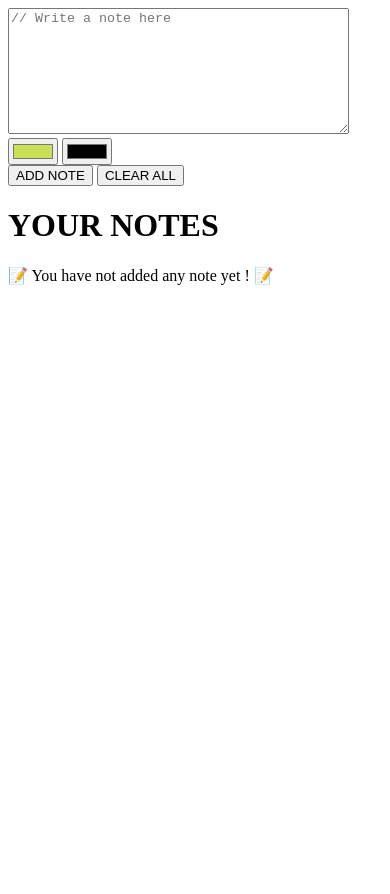
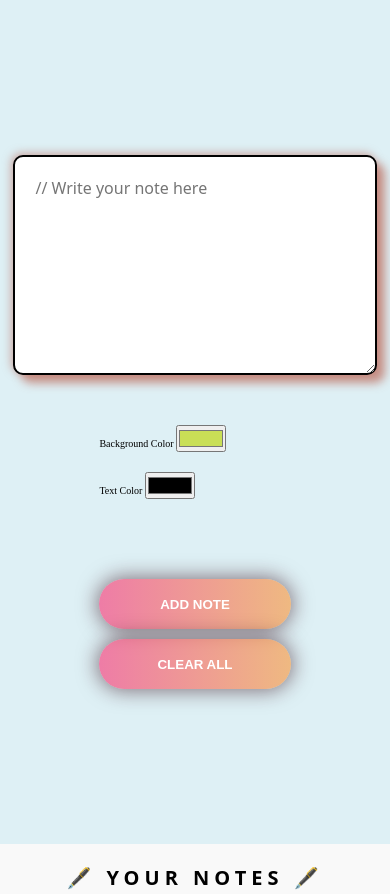
Before and after one commit to vivek4nag/Sticky-Notes, a plain HTML site: page index.html in a window 390 px wide. Shown: the top 894 px of the page. Before the commit the page ends 844 px from the top, so only its background shows below. Drawn offline with Linux system fonts and the light colour scheme; a web font is replaced by a local one.

Commit message:
project done

```diff
--- a/index.html
+++ b/index.html
@@ -1,44 +1,37 @@
 <!DOCTYPE html>
 <html lang="en">
+
 <head>
     <meta charset="UTF-8" />
     <meta name="viewport" content="width=device-width, initial-scale=1.0" />
     <link rel="stylesheet" href="styles.css" />
     <title>Sticky Notes</title>
 </head>
+
 <body>
-    <div id="container">
-      <div id="left">
-        <div id="input-part">
-          <textarea
-            name="input"
-            id="textArea"
-            placeholder="// Write a note here"
-            rows="8"
-            cols="40"
-          ></textarea>
-          <input
-            type="color"
-            name="bcgColor"
-            id="bcg-Color"
-            title="Choose-Color"
-            value="#C9DF56"
-          />
-          <input
-            type="color"
-            name="fontColor"
-            id="font-Color"
-            title="Choose-Color"
-          />
+    <div class="left">
+        <div class="input-part">
+            <textarea name="input" id="textArea" placeholder="// Write your note here" rows="8" cols="40"></textarea>
+            <div class="color-input">
+                <div class="bg-color">
+                    <label for="bcg-Color">Background Color </label>
+                    <input type="color" name="bcgColor" id="bcg-Color" title="Choose-Color" value="#C9DF56" />
                 </div>
-        <div>
+
+                <div class="text-color">
+                    <label for="font-Color">Text Color</label>
+                    <input type="color" name="fontColor" id="font-Color" title="Choose-Color" />
+                </div>
+            </div>
+        </div>
+        <div class="btns">
             <button id="add" class="btn" title="add note">ADD NOTE</button>
-          <button id="clear" class="btn" title="clear all"> CLEAR ALL</button>
+            <button id="clear" class="btn" title="clear all">CLEAR ALL</button>
         </div>
     </div>
 
-      <div id="right">
-        <h1>YOUR NOTES</h1>
+    <div class="right">
+        <h1>🖋️ YOUR NOTES 🖋️</h1>
         <p id="empty-message">📝 You have not added any note yet ! 📝</p>
 
         <div class="notes-container">
@@ -47,8 +40,8 @@
           </div> -->
         </div>
     </div>
-    </div>
 
     <script src="script.js"></script>
 </body>
+
 </html>
--- a/script.js
+++ b/script.js
@@ -5,6 +5,16 @@ const addBtn = document.getElementById("add");
 const clearBtn = document.getElementById("clear");
 const notesContainer = document.querySelector(".notes-container");
 const emptyMessage = document.getElementById("empty-message")
+const inputSection = document.querySelector(".input-part")
+const btns = document.querySelector('.btns')
+const heading = document.getElementsByTagName('h1')[0]
+
+window.addEventListener("load", () =>{
+    inputSection.classList.add('visible')
+    btns.classList.add('visible')
+    heading.classList.add('visible')
+    emptyMessage.classList.add('visible')
+})
 
 function addNote() {
   // console.log("notes added");
@@ -13,10 +23,10 @@ function addNote() {
   if(textInput.value.trim() === ""){
     alert("please add some notes");
     textInput.animate([
-        {transform: 'translateX(4px)'},
-        {transform: 'translateX(0)'},
-        {transform: 'translateX(4px)'},
-        {transform: 'translateX(0)'}
+        {transform: 'translateY(4px)'},
+        {transform: 'translateX(2px)'},
+        {transform: 'translateY(4px)'},
+        {transform: 'translateX(2px)'}
     ], {
         duration: 200,
         easing: 'ease-in-out',
@@ -35,6 +45,7 @@ function addNote() {
   stickyDiv.appendChild(crossBtn);
   stickyDiv.style.backgroundColor = bcgColor.value;
   stickyDiv.style.color = fontColor.value;
+  stickyDiv.classList.add('sticky-div')
   notesContainer.appendChild(stickyDiv);
   emptyMessage.style.display = "none"
   textInput.value = "";
--- a/styles.css
+++ b/styles.css
@@ -0,0 +1,293 @@
+@import url("https://fonts.googleapis.com/css2?family=Chakra+Petch:ital,wght@0,300;0,400;0,500;0,600;0,700;1,300;1,400;1,500;1,600;1,700&family=DynaPuff:wght@400..700&display=swap");
+
+* {
+    margin: 0;
+    padding: 0;
+    box-sizing: border-box;
+    /* font-family: 'Gill Sans', 'Gill Sans MT', Calibri, 'Trebuchet MS', sans-serif; */
+    /* font-family: "DynaPuff", system-ui; */
+}
+
+html {
+    font-size: 62.5%;
+}
+
+body {
+    display: flex;
+    justify-content: center;
+    align-items: center;
+    min-height: 100vh;
+}
+
+.left {
+    width: 50%;
+    min-height: 100vh;
+    display: flex;
+    flex-direction: column;
+    justify-content: center;
+    align-items: center;
+    background-color: rgba(200, 231, 238, 0.6);
+    gap: 8rem;
+    padding: 1%;
+
+
+}
+
+.input-part {
+    display: flex;
+    justify-content: center;
+    align-items: center;
+    gap: 5rem;
+    max-width: 100%;
+    opacity: 0;
+    transform: translateY(5rem);
+    transition: all 2s;
+}
+
+.input-part.visible {
+    opacity: 1;
+    transform: translateY(0);
+}
+
+.input-part textarea {
+    padding: 2rem;
+    width: 70%;
+    max-width: 100%;
+    min-width: 70%;
+    height: 20%;
+    max-height: 40rem;
+    min-height: 15rem;
+    outline: none;
+    border: 2px solid;
+    border-radius: 1rem;
+    box-shadow: 8px 8px 1rem rgba(188, 104, 89, 0.7),
+        -2px -2px 8px rgba(188, 104, 89, 0.5);
+    font-size: 1.6rem;
+    font-family: "DynaPuff", system-ui;
+}
+
+.color-input {
+    width: 25%;
+    display: flex;
+    flex-direction: column;
+    gap: 2rem;
+
+    .bg-color .text-color {
+        width: 100%;
+        display: flex;
+        justify-content: center;
+        align-items: center;
+        gap: 1rem;
+    }
+
+    .bg-color .text-color label {
+        font-size: 2rem;
+        white-space: nowrap;
+    }
+}
+
+#bcg-color,
+#font-color {
+    width: 4.5rem;
+    flex: 0 0 auto;
+}
+
+.btns {
+    display: flex;
+    gap: 10%;
+    width: 100%;
+    margin-left: 17%;
+    opacity: 0;
+    transform: translateY(5rem);
+    transition: all 1s;
+}
+
+.btns.visible {
+    opacity: 1;
+    transform: translateY(0);
+}
+
+.btn {
+    width: 23%;
+    height: 5rem;
+    background: linear-gradient(to right, rgba(249, 47, 114, 0.6), rgba(250, 148, 52, 0.6));
+    border-radius: 3rem;
+    border: none;
+    color: #fff;
+    font-weight: bolder;
+    cursor: pointer;
+    position: relative;
+    z-index: 1;
+    overflow: hidden;
+    box-shadow: 0 0 2rem 0.2rem rgba(60, 21, 34, 0.56);
+}
+
+.btn:after {
+    content: '';
+    background: linear-gradient(to left, rgba(250, 148, 52, 1), rgba(249, 47, 114, 1));
+    position: absolute;
+    top: 0;
+    right: 0;
+    bottom: 0;
+    left: 100%;
+    z-index: -1;
+    transition: left 0.4s ease-in-out;
+}
+
+.btn:hover::after {
+    left: 0;
+}
+
+.right {
+    width: 50%;
+    min-height: 100vh;
+    display: flex;
+    flex-direction: column;
+    align-items: center;
+    gap: 4rem;
+    background-color: rgb(249, 249, 249);
+    padding: 2rem;
+
+
+}
+
+.right h1 {
+    font-family: "DynaPuff", system-ui;
+    letter-spacing: 0.5rem;
+    font-size: 4rem;
+    opacity: 0;
+    transform: translateY(-5rem);
+    transition: all 1s;
+}
+
+.right h1.visible {
+    opacity: 1;
+    transform: translateY(0);
+}
+
+#empty-message {
+    font-size: 1.8rem;
+    margin-top: 20rem;
+    opacity: 0;
+    transform: translateY(-5rem);
+    transition: all 1s;
+}
+
+#empty-message.visible {
+    opacity: 1;
+    transform: translateY(0);
+}
+
+.notes-container {
+    display: flex;
+    width: 100%;
+    gap: 1%;
+    flex-wrap: wrap;
+    padding-left: 1.6rem;
+}
+
+.sticky-div {
+    width: 32%;
+    margin-bottom: 1rem;
+    flex: 0 0 auto;
+    position: relative;
+    height: 15rem;
+    padding: 2rem;
+    font-size: 1.6rem;
+    border-radius: 0.5rem;
+    overflow: hidden;
+
+    button {
+        background-color: transparent;
+        position: absolute;
+        top: 1.6rem;
+        right: 8%;
+        border: none;
+        cursor: pointer;
+        font-size: 2rem;
+    }
+
+    p{
+        font-family: "DynaPuff", system-ui;
+    }
+}
+
+@media  screen and (max-width: 970px) {
+    .right h1{
+        font-size: 2rem;
+    }
+}
+
+@media screen and (max-width: 800px) {
+    body{
+        flex-direction: column;
+    }
+    .input-part{
+        flex-direction: column;
+        align-self: center;
+        width: 100%;
+    }
+    .input-part textarea{
+        width: 95%;
+    }
+    .color-input{
+        width: 50%;
+    }
+    .btn{
+        align-self: center;
+        width: 35%;
+    }
+
+    .left, .right{
+        width: 100%;
+    }
+    .sticky-div{
+        width: 30%;
+    }
+}
+
+
+@media screen and (max-width: 650px) {
+    .sticky-div{
+        width: 45%;
+    }
+    .right h1{
+        font-size: 2rem;
+    }
+}
+
+
+
+@media screen and (max-width: 400px) {
+
+    .left, .right{
+        width: 100%;
+    }
+    .input-part{
+        width: 100%;
+    }
+
+    .btns {
+        flex-direction: column;
+        gap: 1rem;
+        width: 100%;
+        align-items: center;
+        margin-left: 0;
+    }
+
+    .btn {
+        width: 50%;
+        align-items: center;
+    }
+
+    .sticky-div{
+        width: 85%;
+    }
+
+    .right h1{
+        font-size: 2rem;
+    }
+    .right p{
+        font-size: 0.8rem;
+    }
+}
```
Lines whose indentation alone changed are shown as unchanged.
